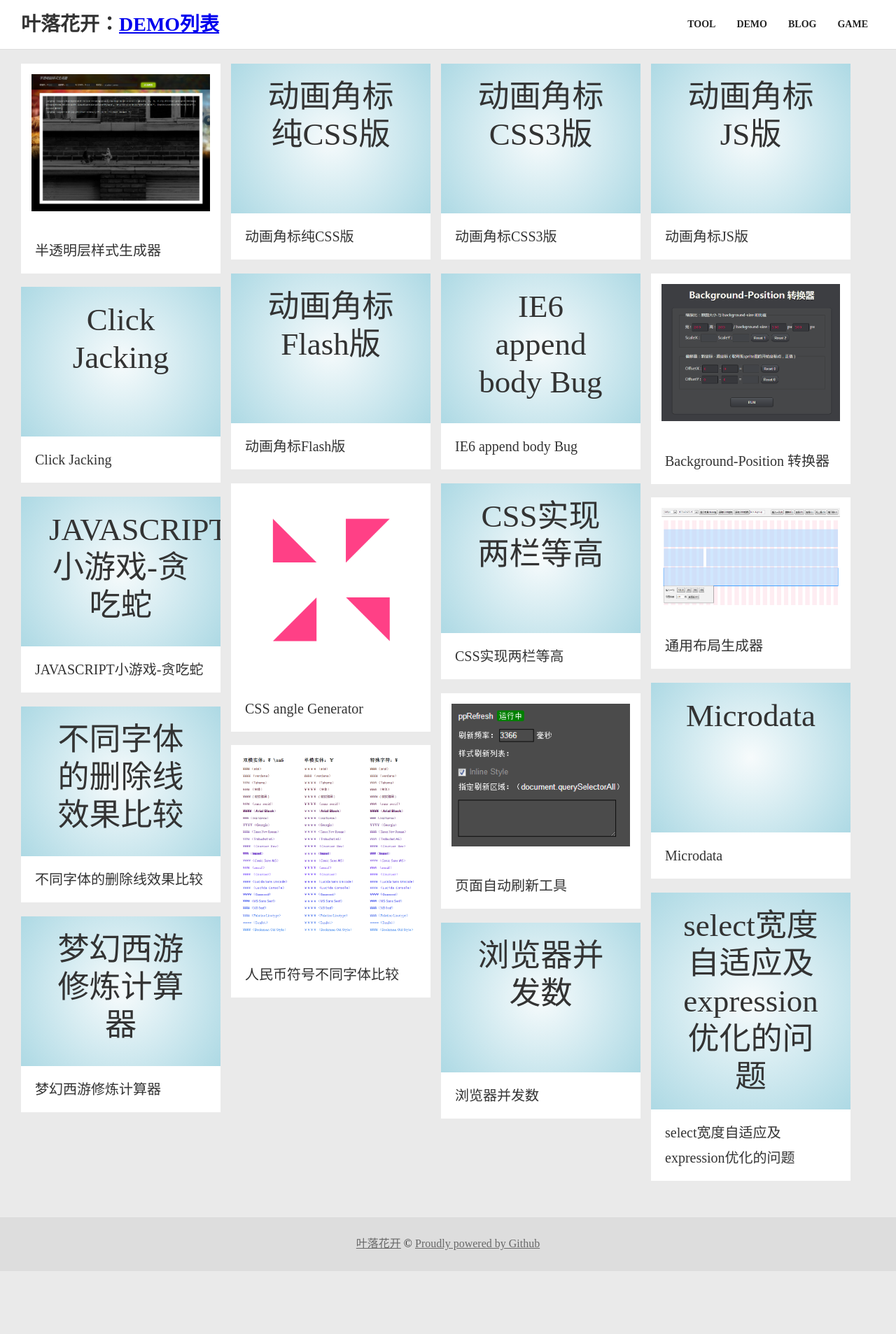
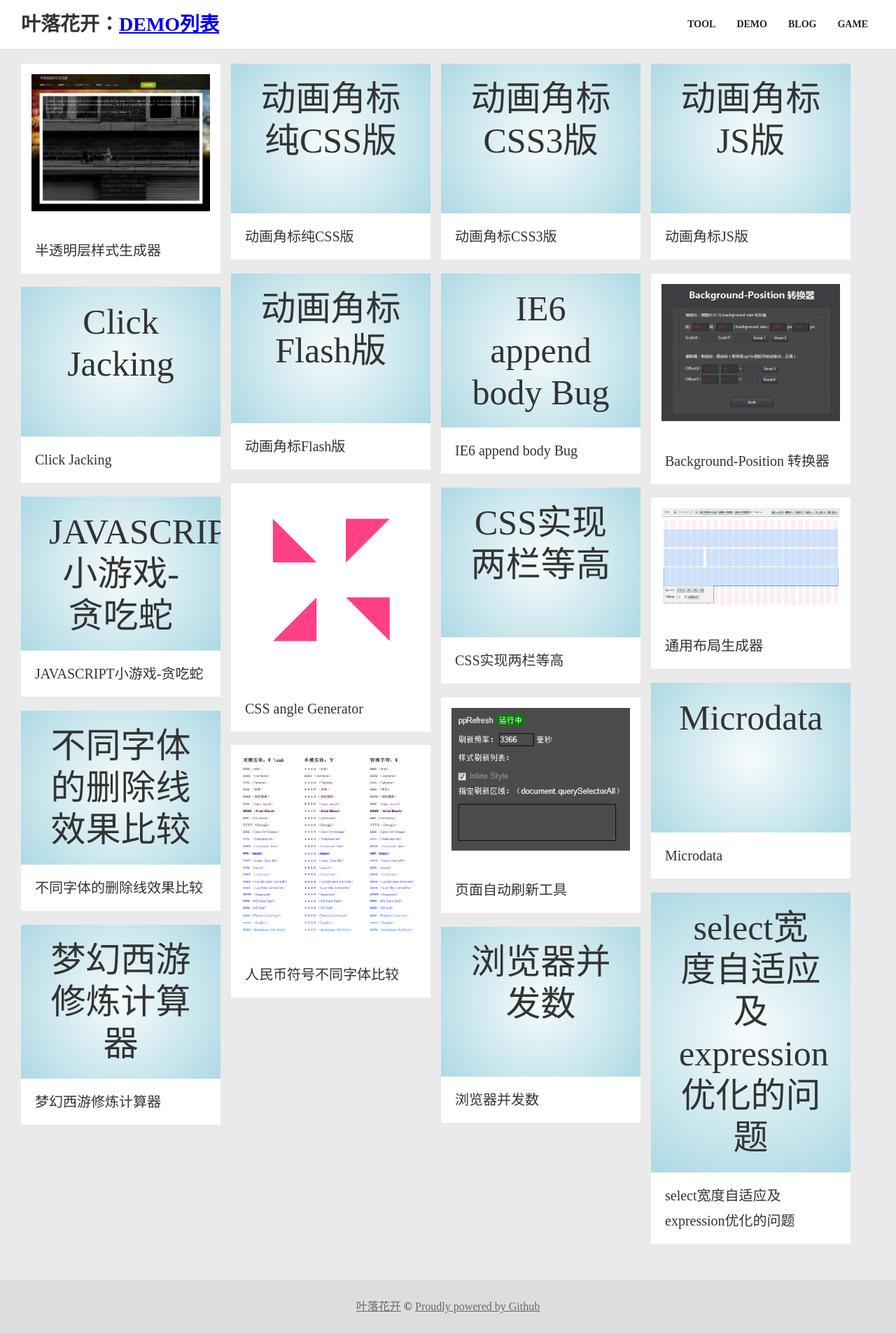
Before and after one commit to kaiye/kaiye.github.com, a Jekyll site: the page built from demo/index.html, in a window 1280 px wide. Shown: the whole page at 70% size. Built offline with Jekyll 4.4.1, drawn with Linux system fonts in a browser that asks for light colours; before the commit the page ends 1817 px from its top, so only the background shows below that.

Commit message:
分类不对

```diff
--- a/demo/css-angle-generator.html
+++ b/demo/css-angle-generator.html
@@ -1,7 +1,7 @@
 ---
 layout: demo
 title: CSS angle Generator
-category: game
+category: tool
 description: CSS三角形生成工具
 thumb: img/thumb-css-angle-generator.png
 custom_css: |
--- a/demo/index.html
+++ b/demo/index.html
@@ -29,7 +29,7 @@ custom_css: |
     background: radial-gradient(center, circle cover, #f7fbfc 0%, #add9e4 100%);
     background-color: #f7fbfc;
   }
-  .grid .text{font-size: 45px;line-height: 1.2;color: #333;}
+  .grid .text{font-size: 50px;line-height: 1.2;color: #333;}
   .grid p{font-size: 20px;padding: 15px 20px;}
 
 
```
